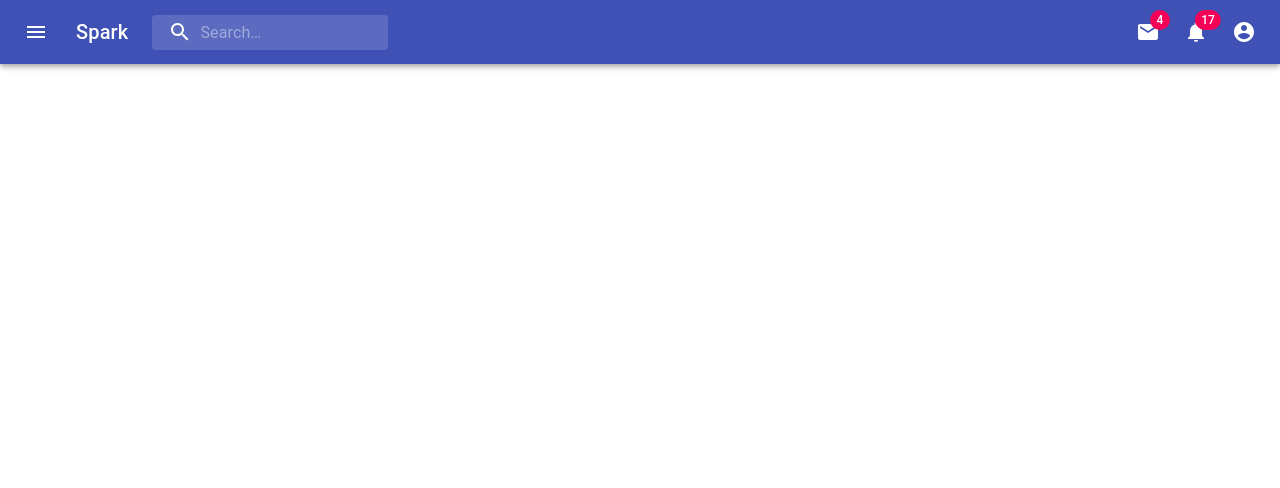
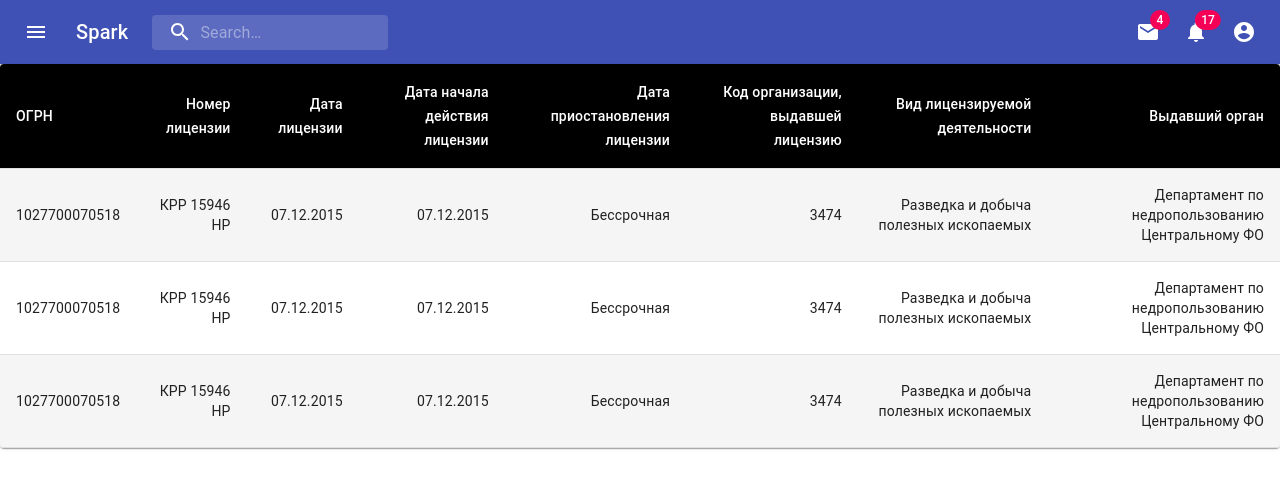
Before and after one commit to mertsev/react-test-project, a React (Create React App) app in the folder frontend/: page /spark/draft in a window 1280 px wide. Shown: the top 488 px of the page. Built offline with nearby package versions, Linux system fonts and the light colour scheme; no server answers.

Commit message:
added table to draft

```diff
--- a/frontend/src/views/spark/draft.tsx
+++ b/frontend/src/views/spark/draft.tsx
@@ -1,6 +1,7 @@
 import React from "react";
 import NavBar from "../../components/navbar";
 import { makeStyles, createStyles, Theme } from "@material-ui/core";
+import CustomizedTables from "./lic";
 
 const useStyles = makeStyles((theme: Theme) =>
   createStyles({
@@ -13,9 +14,13 @@ const useStyles = makeStyles((theme: Theme) =>
 function Draft() {
   const classes = useStyles();
   return (
-    <div className={classes.root}>
-      <NavBar />
-    </div>
+    <>
+      <div className={classes.root}>
+        <NavBar />
+      </div>
+
+      <CustomizedTables />
+    </>
   );
 }
 
```
